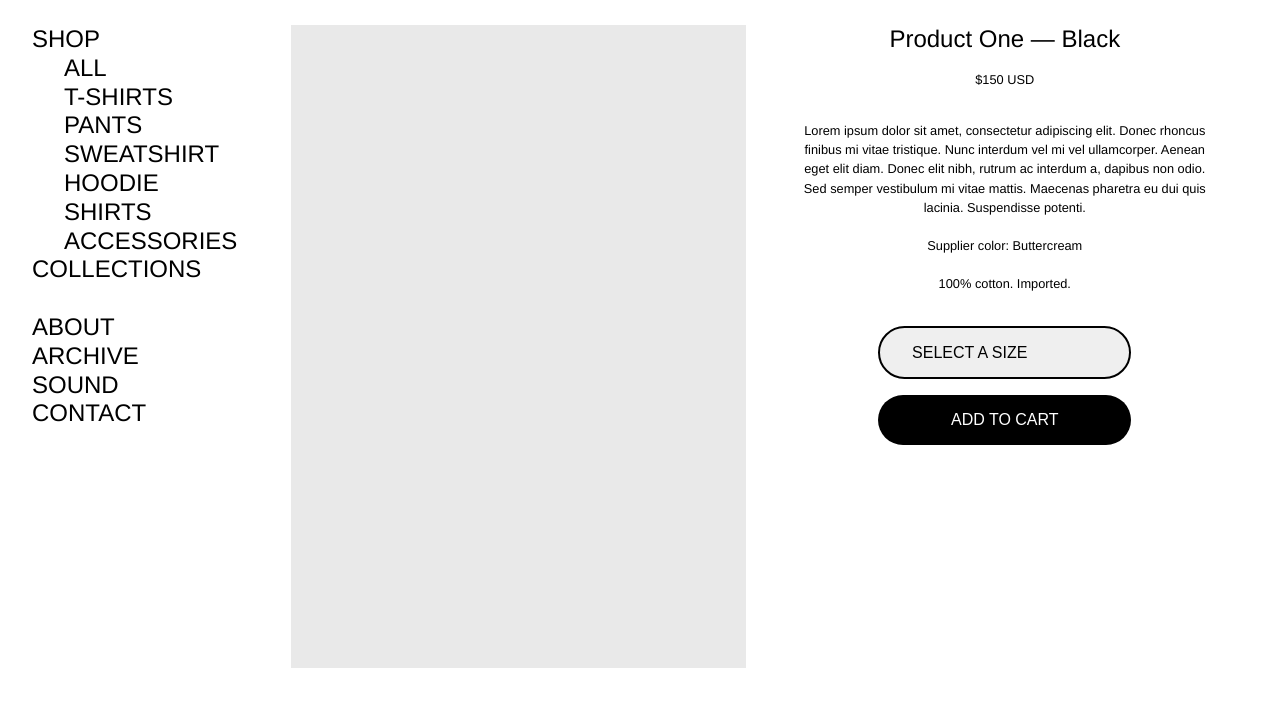
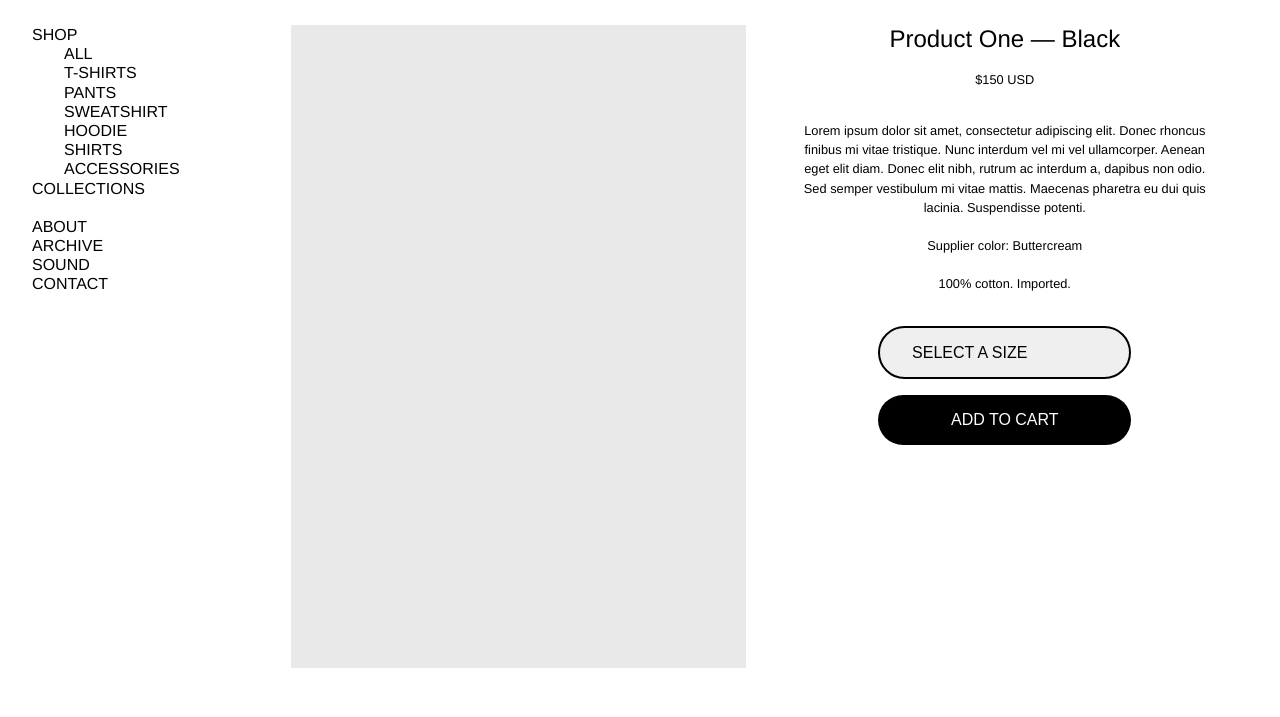
Before and after one commit to goremade/astrumusa, a plain HTML site: page product.html in a window 1280 px wide. Shown: the part 71-788 px from the top of the page. Drawn offline with Linux system fonts and the light colour scheme.

Commit message:
Update style.css

```diff
--- a/style.css
+++ b/style.css
@@ -116,7 +116,7 @@ select {
 /***** SIDE-NAV *****/
 .site-side-nav {
 	font-family: "Helvetica Neue";
-	font-size: 1.5rem;
+	font-size: 1rem;
 	font-weight: 500;
 	text-transform: uppercase;
 	line-height: 1.2;
@@ -192,6 +192,7 @@ select {
 /***** PRODUCT PAGE *****/
 
 .product-image-container {
+	position: ;
 	width: 50%;
 	padding: 0 1rem 0 1rem;
 	float: left;
```
